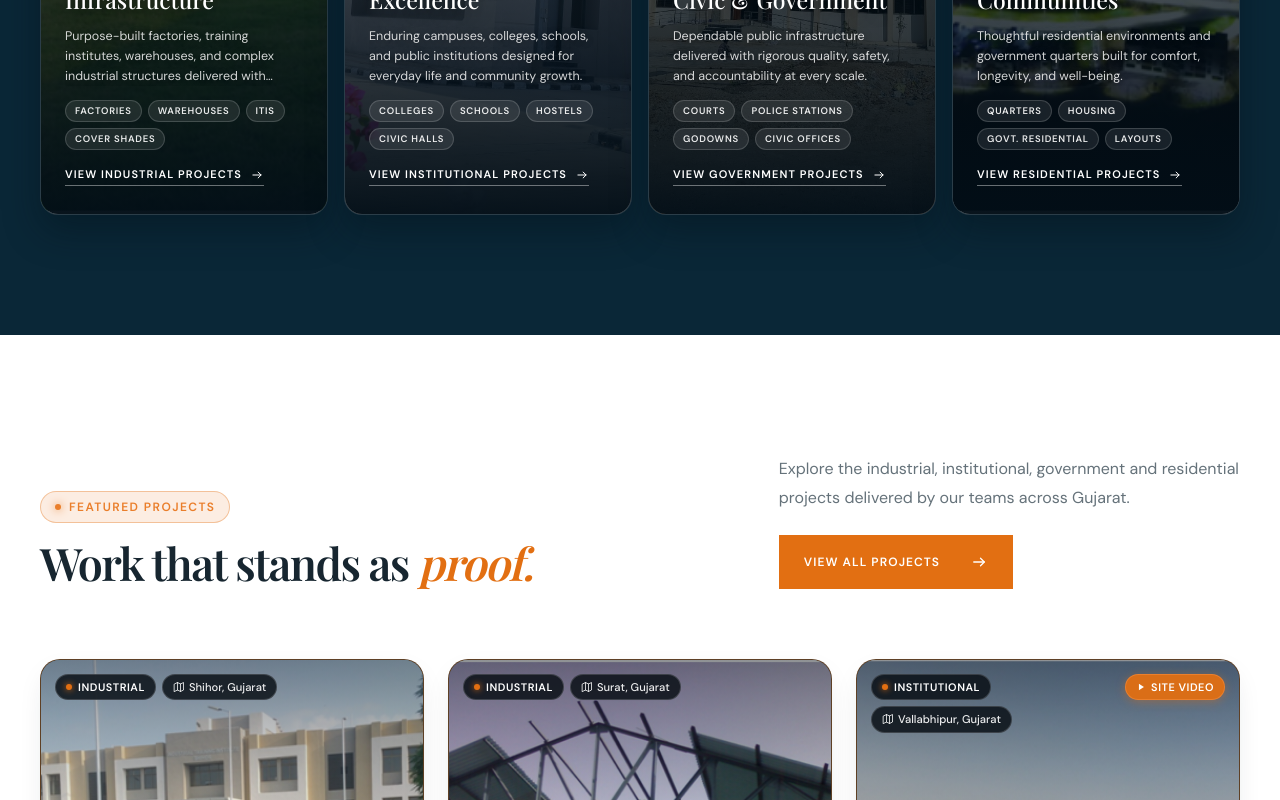
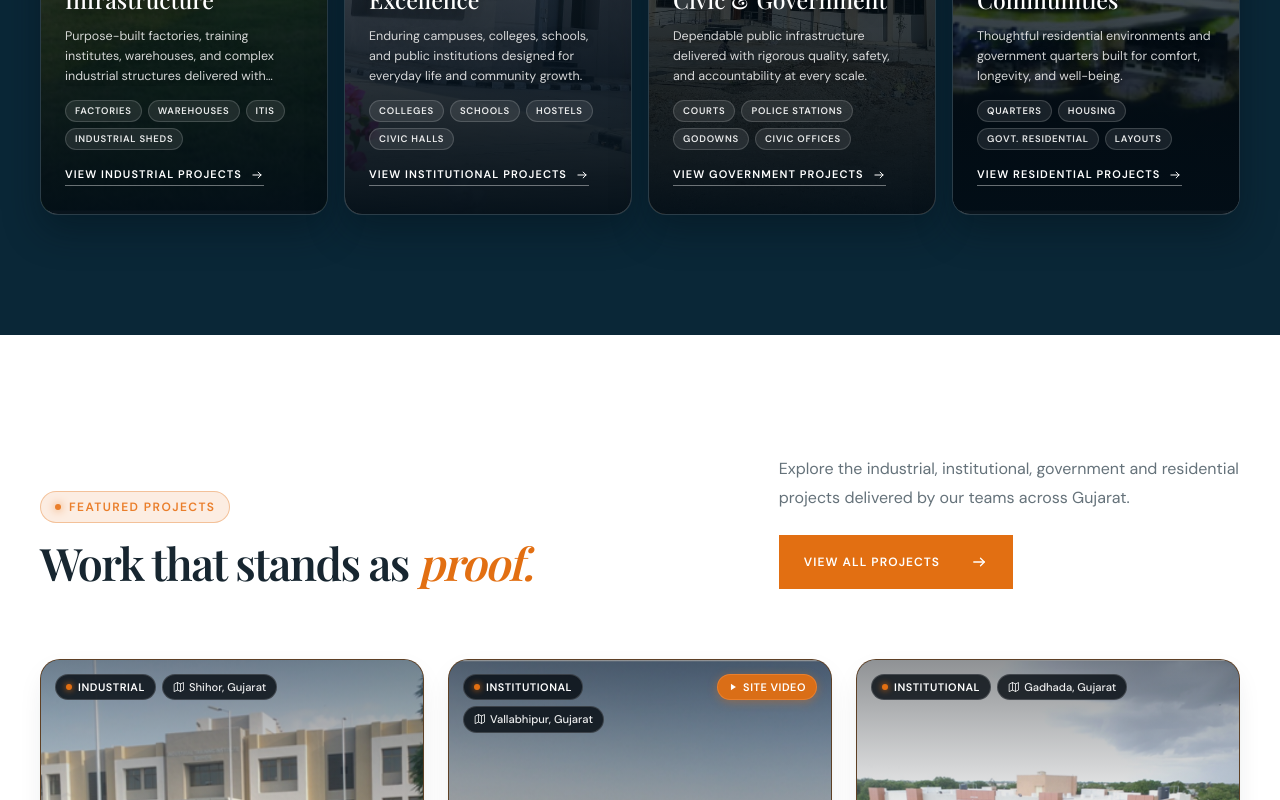
Before and after one commit to amansingh1804/siddhi-vinayak, a React (Vite) app: page / in a window 1280 px wide. Shown: the part 2600-3400 px from the top of the page. Built offline with nearby package versions, Linux system fonts and the light colour scheme; a web font is replaced by a local one.

Commit message:
Remove Cover Shade at Surat project from home featured section and projects list

```diff
--- a/src/app/routes.tsx
+++ b/src/app/routes.tsx
@@ -207,7 +207,6 @@ const values = [
 
 const projects = [
   ["Industrial Training Institute at Shihor", "Industrial", 1],
-  ["Cover Shade at Surat", "Industrial", 6],
   ["Industrial Training Institute at Vallabhipur", "Institutional", 4],
   ["Arts and Commerce College at Gadhada", "Institutional", 2],
   ["Government Residential Quarters at Botad", "Government Residential", 8],
@@ -236,7 +235,7 @@ const expertise = [
     text: "Purpose-built factories, training institutes, warehouses, and complex industrial structures delivered with precision and durability.",
     image: "/images/project-1.png",
     count: "15+ Projects",
-    tags: ["Factories", "Warehouses", "ITIs", "Cover Shades"],
+    tags: ["Factories", "Warehouses", "ITIs", "Industrial Sheds"],
   },
   {
     number: "02",
```
